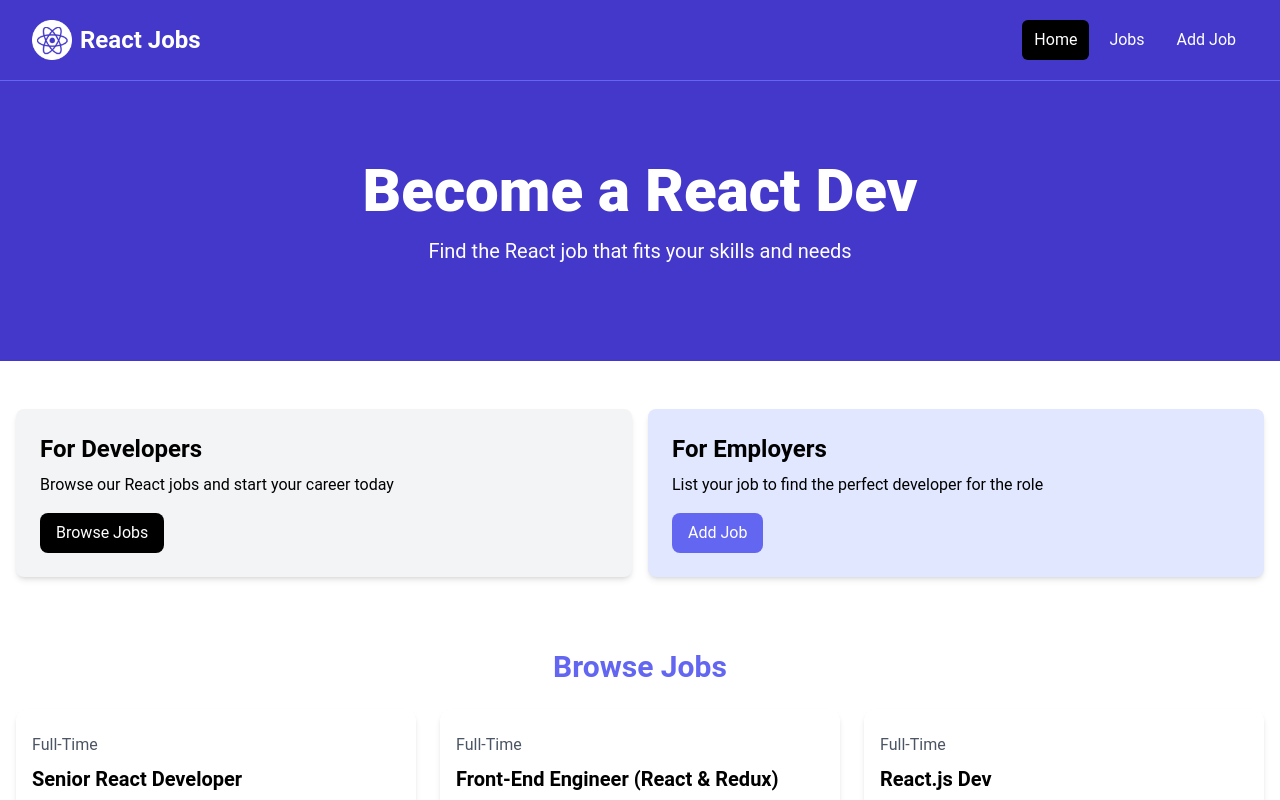
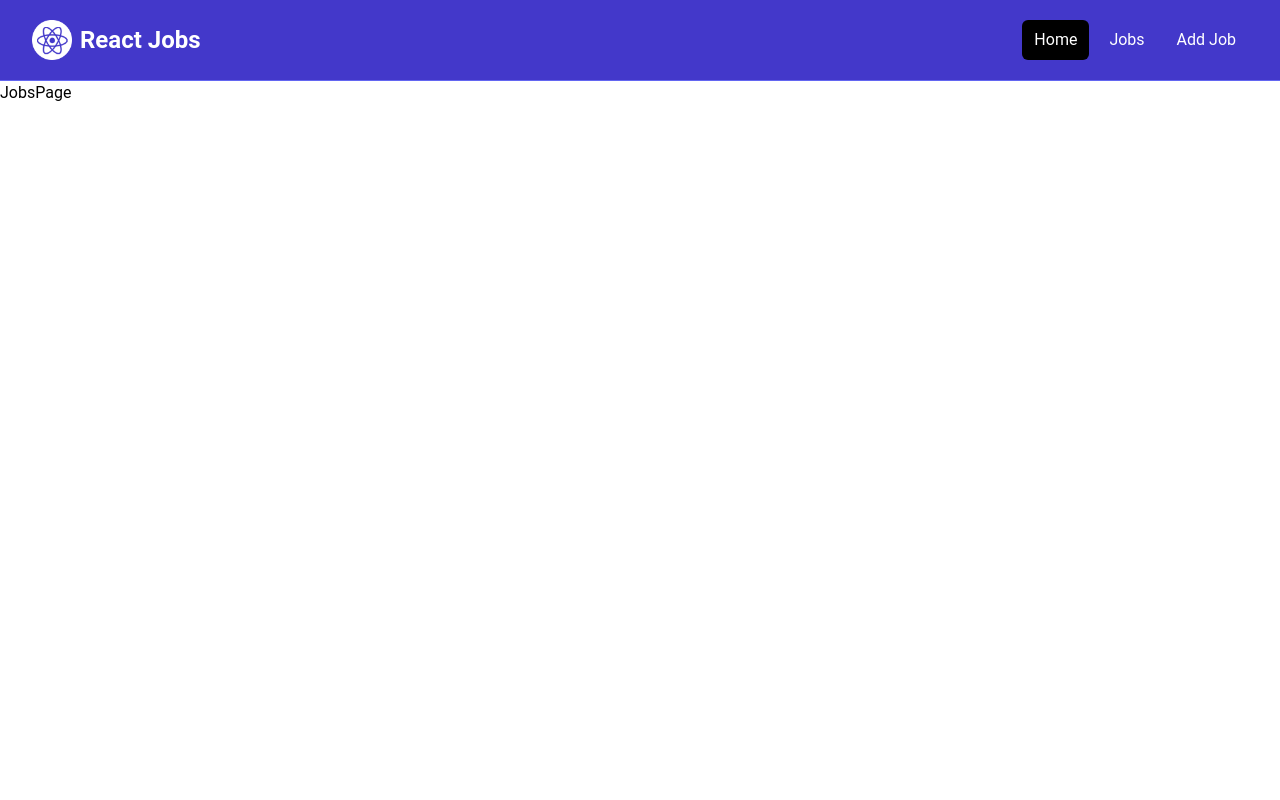
Before and after one commit to phaniallamsetty/job-posting-site, a React (Vite) app: page /jobs in a window 1280 px wide. Shown: the top 800 px of the page. Built offline with nearby package versions, Linux system fonts and the light colour scheme.

Commit message:
Added routing

```diff
--- a/package.json
+++ b/package.json
@@ -14,7 +14,8 @@
     "@tailwindcss/vite": "^4.0.9",
     "react": "^19.0.0",
     "react-dom": "^19.0.0",
-    "react-icons": "^5.5.0"
+    "react-icons": "^5.5.0",
+    "react-router-dom": "^7.2.0"
   },
   "devDependencies": {
     "@eslint/js": "^9.21.0",
--- a/src/App.jsx
+++ b/src/App.jsx
@@ -1,20 +1,24 @@
-import Navbar from './components/Navbar'
-import Hero from './components/Hero'
-import HomeCards from './components/HomeCards'
-import JobListings from './components/JobListings'
-import ViewAllJobs from './components/ViewAllJobs'
+import {
+  Route,
+  createBrowserRouter,
+  createRoutesFromElements,
+  RouterProvider
+} from 'react-router-dom'
+import MainLayout from './layouts/MainLayout'
+import HomePage from './pages/HomePage'
+import JobsPage from './pages/JobsPage'
+
+const router = createBrowserRouter(
+  createRoutesFromElements(
+    <Route path="/" element={<MainLayout />}>
+      <Route index element={<HomePage />} />
+      <Route path="/jobs" element={<JobsPage />} />
+    </Route>
+  )
+);
 
 const App = () => {
-
-  return (
-    <>
-      <Navbar />
-      <Hero />
-      <HomeCards />
-      <JobListings />
-      <ViewAllJobs />
-    </>
-  )
+  return <RouterProvider router={router} />;
 }
 
 export default App
--- a/src/components/Navbar.jsx
+++ b/src/components/Navbar.jsx
@@ -7,7 +7,7 @@
                 <div className="flex h-20 items-center justify-between">
                     <div className="flex flex-1 items-center justify-center md:items-stretch md:justify-start">
                     {/* Logo */}
-                    <a className="flex flex-shrink-0 items-center mr-4" href="/index.html">
+                    <a className="flex flex-shrink-0 items-center mr-4" href="/">
                         <img
                         className="h-10 w-auto"
                         src={logo}
@@ -19,17 +19,17 @@
                     <div className="md:ml-auto">
                         <div className="flex space-x-2">
                         <a
-                            href="index.html"
+                            href="/"
                             className="text-white bg-black hover:bg-gray-900 hover:text-white rounded-md px-3 py-2">
                             Home
                         </a>
                         <a
-                            href="/jobs.html"
+                            href="/jobs"
                             className="text-white hover:bg-gray-900 hover:text-white rounded-md px-3 py-2">
                             Jobs
                         </a>
                         <a
-                            href="/add-job.html"
+                            href="/add-job"
                             className="text-white hover:bg-gray-900 hover:text-white rounded-md px-3 py-2">
                             Add Job
                         </a>
--- /dev/null
+++ b/src/layouts/MainLayout.jsx
@@ -0,0 +1,13 @@
+import Navbar from '../components/Navbar';
+import { Outlet } from 'react-router-dom';
+
+const MainLayout = () => {
+    return (
+        <>
+            <Navbar />
+            <Outlet />
+        </>
+    )
+}
+
+export default MainLayout
--- /dev/null
+++ b/src/pages/HomePage.jsx
@@ -0,0 +1,17 @@
+import Hero from '../components/Hero'
+import HomeCards from '../components/HomeCards'
+import JobListings from '../components/JobListings'
+import ViewAllJobs from '../components/ViewAllJobs'
+
+const HomePage = () => {
+    return (
+        <>
+            <Hero />
+            <HomeCards />
+            <JobListings />
+            <ViewAllJobs />
+        </>
+    )
+}
+
+export default HomePage
--- /dev/null
+++ b/src/pages/JobsPage.jsx
@@ -0,0 +1,7 @@
+const JobsPage = () => {
+    return (
+        <h1>JobsPage</h1>
+    )
+}
+
+export default JobsPage
```
Also changed, not shown: 1 other file (tests, documents, lock files or other folders).
